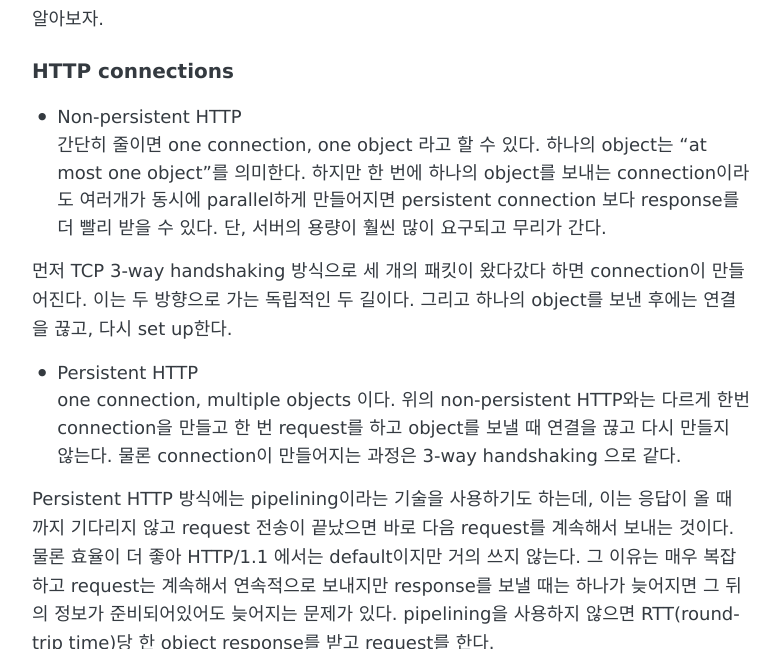
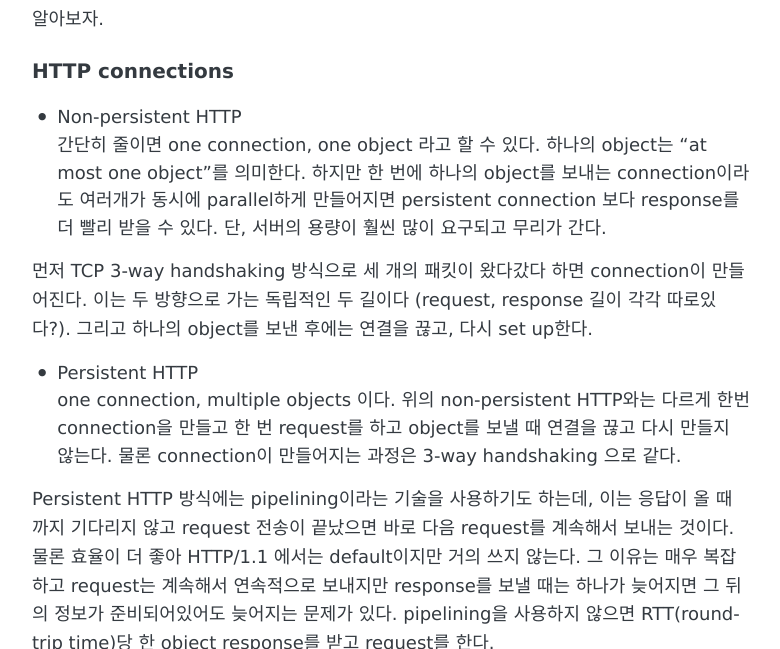
Before and after one commit to sihyungyou/sihyungyou.github.io, a Jekyll site: the page built from _posts/2019-09-19-network-week4-2.md, in a window 1280 px wide and 900 px high, scrolled down 984 px, cut to the strip 0-649 px from the top of the window. Shown: the whole strip, without its empty margins (248-1028 px from the left). Built offline with Jekyll 4.4.1, drawn with Linux system fonts in a browser that asks for light colours.

Commit message:
fixed typo

```diff
--- a/_posts/2019-09-19-network-week4-2.md
+++ b/_posts/2019-09-19-network-week4-2.md
@@ -23,7 +23,7 @@ HTTP는 transport layer protocol로 TCP를 사용하며 well-known port number
 - Non-persistent HTTP
 간단히 줄이면 one connection, one object 라고 할 수 있다. 하나의 object는 "at most one object"를 의미한다. 하지만 한 번에 하나의 object를 보내는 connection이라도 여러개가 동시에 parallel하게 만들어지면 persistent connection 보다 response를 더 빨리 받을 수 있다. 단, 서버의 용량이 훨씬 많이 요구되고 무리가 간다.
 
-먼저 TCP 3-way handshaking 방식으로 세 개의 패킷이 왔다갔다 하면 connection이 만들어진다. 이는 두 방향으로 가는 독립적인 두 길이다. 그리고 하나의 object를 보낸 후에는 연결을 끊고, 다시 set up한다.
+먼저 TCP 3-way handshaking 방식으로 세 개의 패킷이 왔다갔다 하면 connection이 만들어진다. 이는 두 방향으로 가는 독립적인 두 길이다 (request, response 길이 각각 따로있다?). 그리고 하나의 object를 보낸 후에는 연결을 끊고, 다시 set up한다.
 
 - Persistent HTTP
 one connection, multiple objects 이다. 위의 non-persistent HTTP와는 다르게 한번 connection을 만들고 한 번 request를 하고 object를 보낼 때 연결을 끊고 다시 만들지 않는다. 물론 connection이 만들어지는 과정은 3-way handshaking 으로 같다.
```
Also changed, not shown: _posts/2019-09-23-baekjoon-1912.md (+2 -1 lines).
